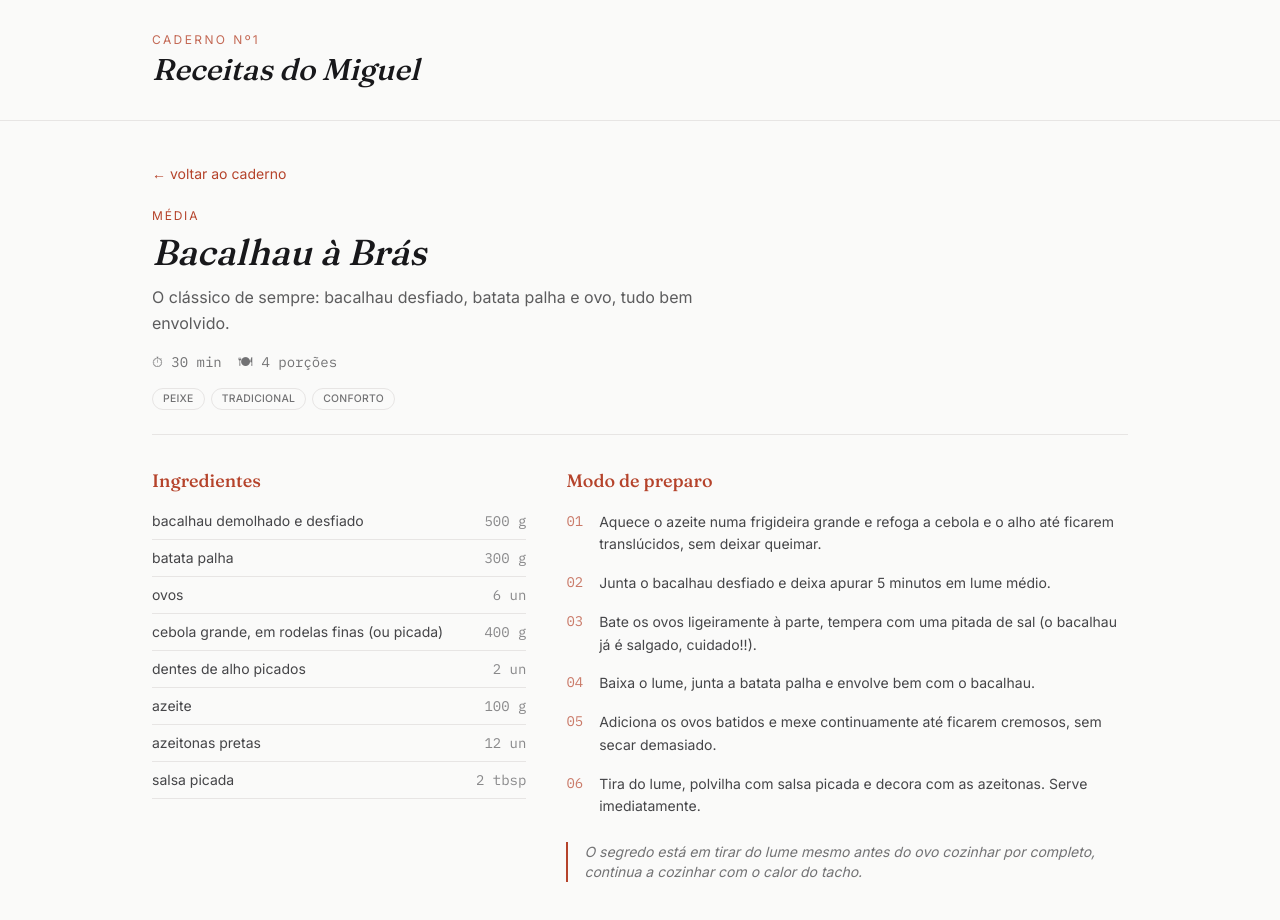
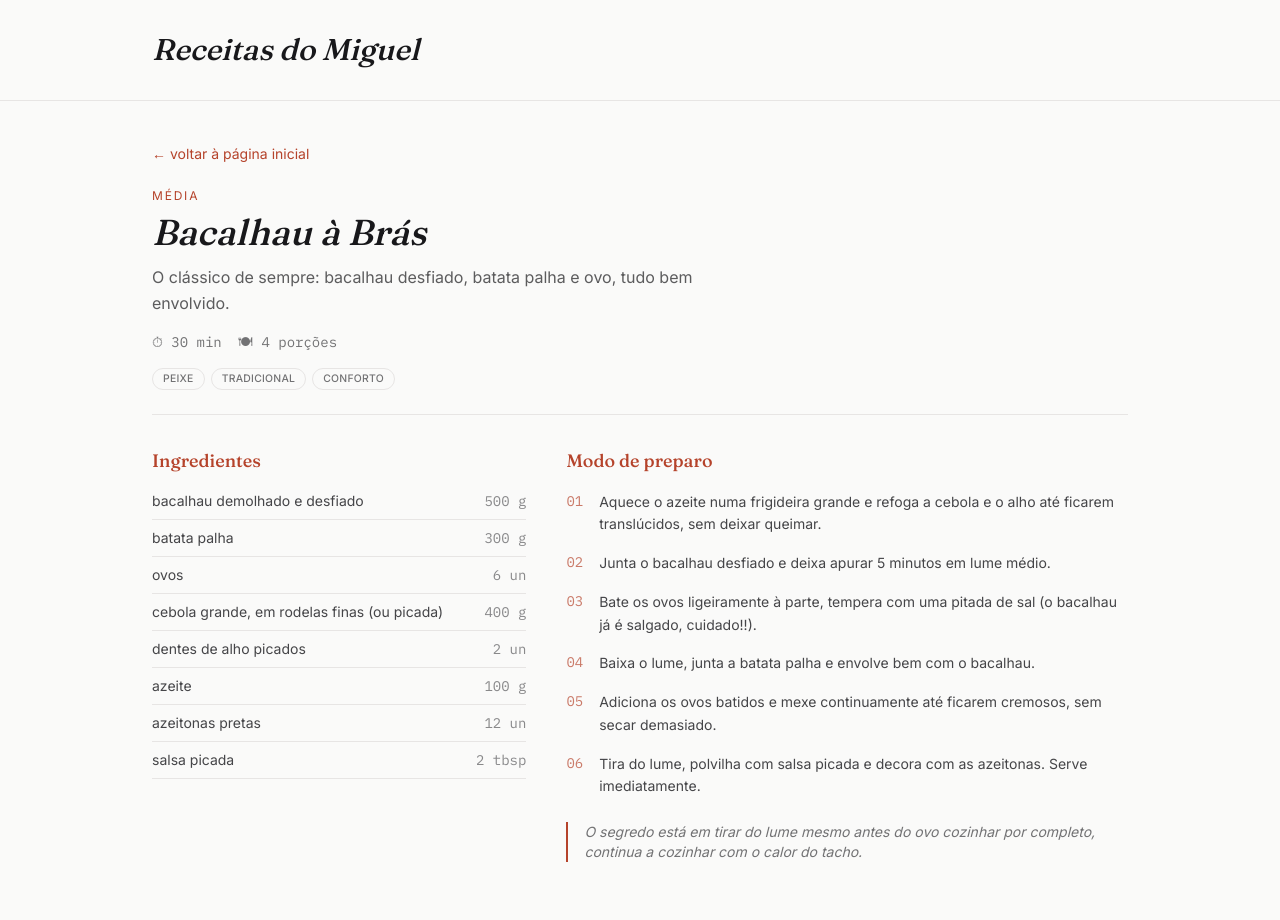
Before and after one commit to MiguelAlves27/Receitas, a Next.js app: page /receitas/bacalhau-a-bras in a window 1280 px wide. Built offline with nearby package versions, Linux system fonts and the light colour scheme.

Commit message:
Fix: layout

```diff
--- a/app/layout.js
+++ b/app/layout.js
@@ -32,9 +32,6 @@ export default function RootLayout({ children }) {
         <header className="border-b border-line">
           <div className="max-w-5xl mx-auto px-6 py-8 flex items-center justify-between">
             <a href="/" className="group">
-              <p className="text-xs tracking-[0.2em] uppercase text-accent/80 mb-1">
-                caderno nº1
-              </p>
               <h1 className="font-display italic text-2xl md:text-3xl text-ink group-hover:text-accent transition-colors">
                 Receitas do Miguel
               </h1>
--- a/app/receitas/[slug]/page.js
+++ b/app/receitas/[slug]/page.js
@@ -30,7 +30,7 @@ export default function RecipePage({ params }) {
   return (
     <article>
       <Link href="/" className="text-sm text-accent hover:underline mb-6 inline-block">
-        ← voltar ao caderno
+        ← voltar à página inicial
       </Link>
 
       <header className="mb-8 pb-6 border-b border-line">
```
